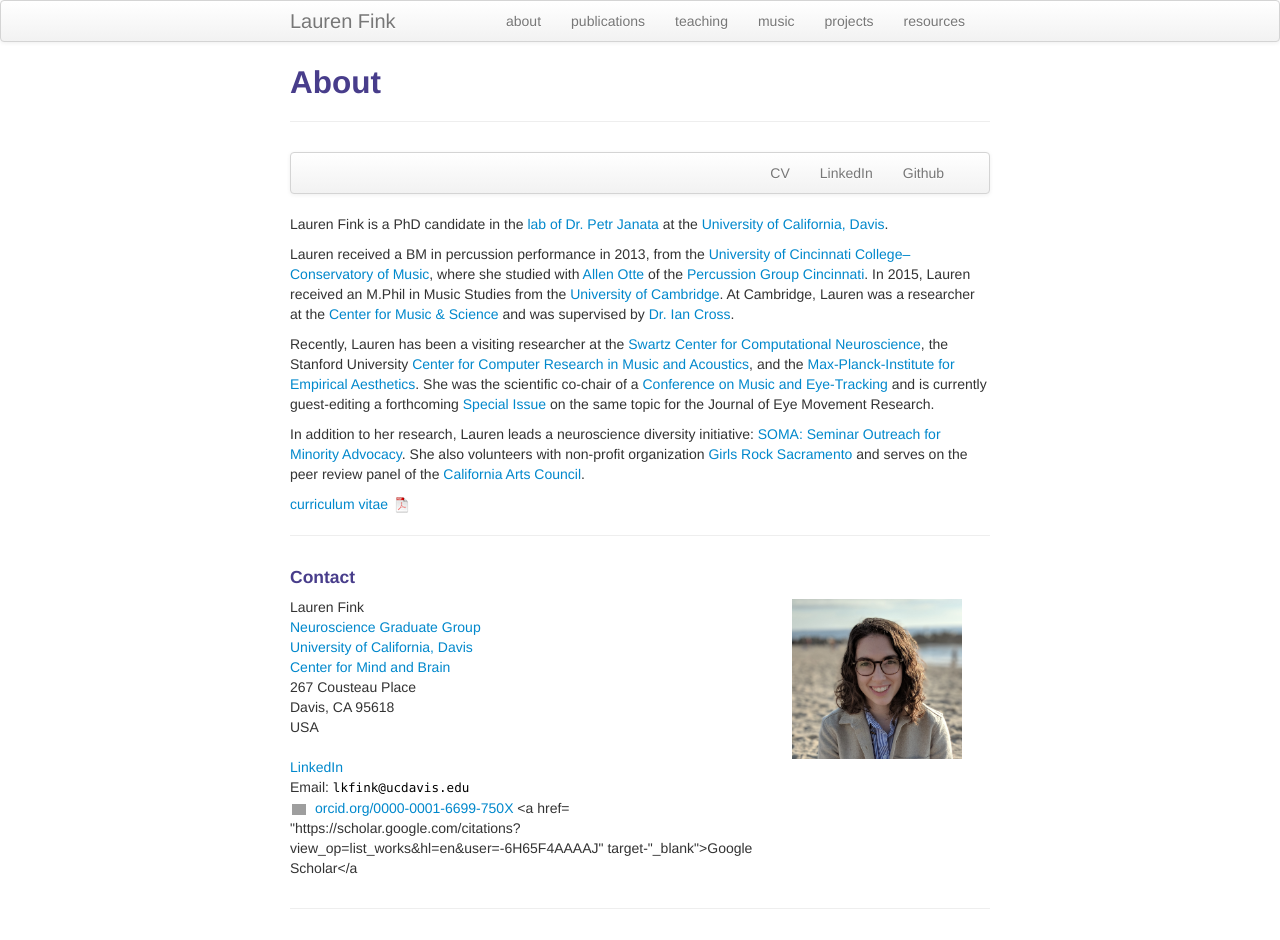
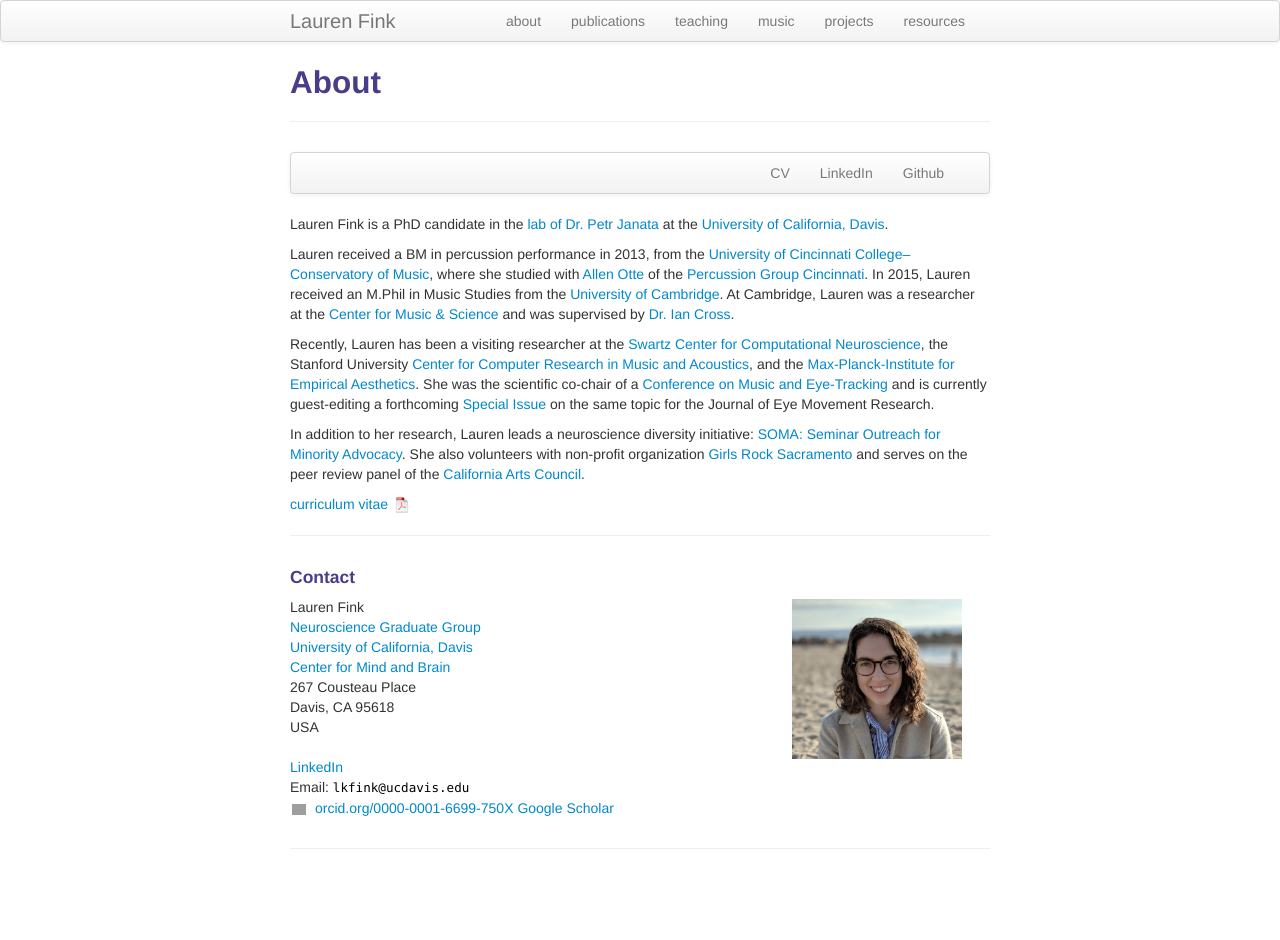
Before and after one commit to lkfink/lkfink.github.io, a Jekyll site: the page built from pages/about.md, in a window 1280 px wide. Built offline with Jekyll 4.4.1, drawn with Linux system fonts in a browser that asks for light colours; after the commit the page ends 900 px from its top, so only the background shows below that; grey boxes are pictures that could not be loaded.

Commit message:
fix typo

```diff
--- a/pages/about.md
+++ b/pages/about.md
@@ -56,7 +56,7 @@
             </b><code>davis</code><b>So</b><code>.</code><b>please</b><code>e</code><b>leave
             </b><code>d</code><b>me</b><code>u</code><br/>
             <a href="https://orcid.org/0000-0001-6699-750X" target="orcid.widget" rel="noopener noreferrer" style="vertical-align:top;">    <img src="https://orcid.org/sites/default/files/images/orcid_16x16.png" style="width:1em;margin-right:.5em;" alt="ORCID iD icon">orcid.org/0000-0001-6699-750X</a>
-            <a href= "https://scholar.google.com/citations?view_op=list_works&hl=en&user=-6H65F4AAAAJ" target-"_blank">Google Scholar</a
+            <a href= "https://scholar.google.com/citations?view_op=list_works&hl=en&user=-6H65F4AAAAJ" target="_blank">Google Scholar</a>
             </div>
         </div>
 
```
